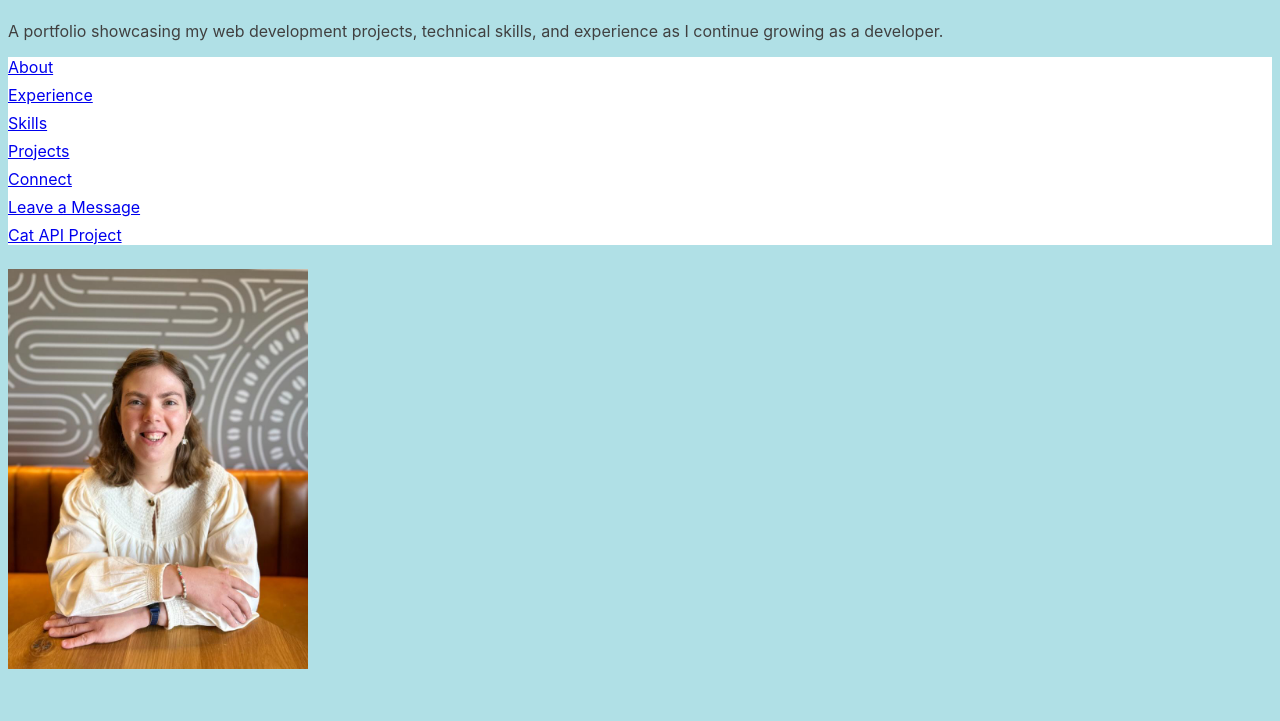
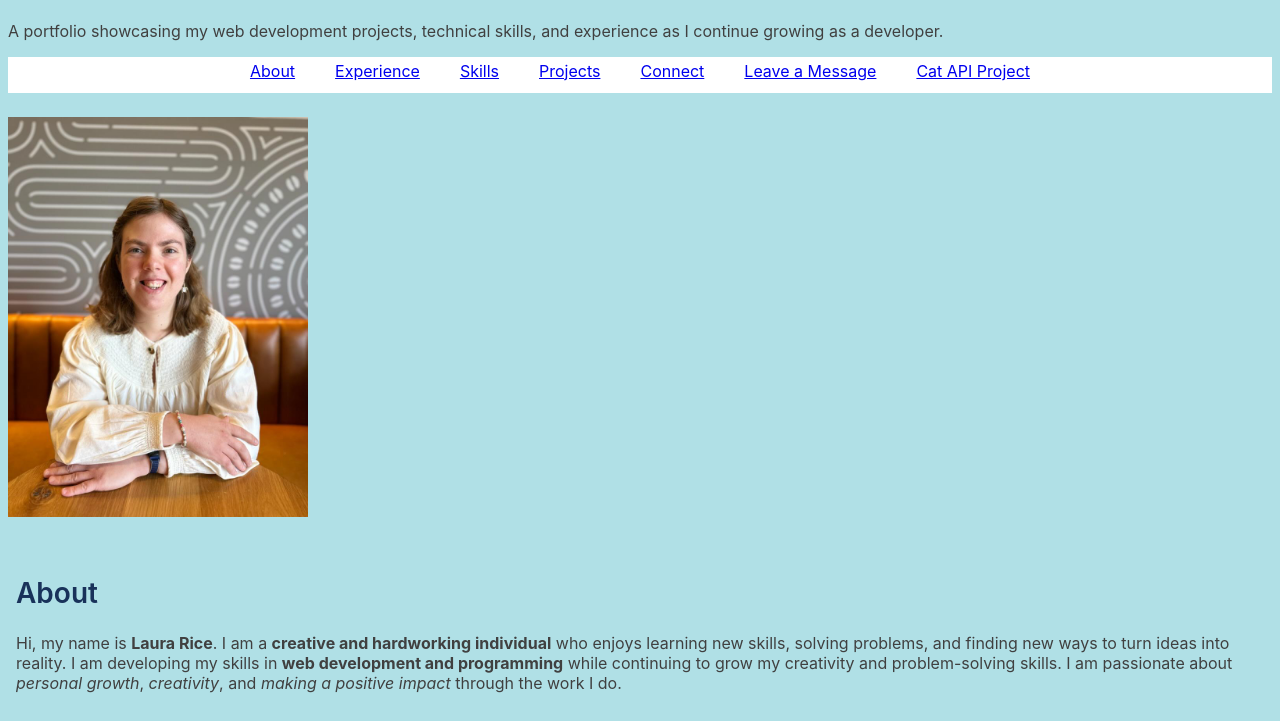
Before and after one commit to laurarice2000-tech/laura-rice-javascript, a plain HTML site: page index.html in a window 1280 px wide. Shown: the part 79-800 px from the top of the page. Drawn offline with Linux system fonts and the light colour scheme; no server answers.

Commit message:
Improve sticky navigation styling

```diff
--- a/css/index.css
+++ b/css/index.css
@@ -28,7 +28,24 @@ nav {
     margin-bottom: 24px;
     position: sticky;
     top: 0;
-    background-color: rgb(255, 255, 255);
+    background-color: white;
+    padding: 4px 0;
+}
+
+nav ul {
+    display: flex;
+    justify-content: center;
+    gap: 20px;
+    margin: 0;
+}
+
+nav a {
+    padding: 12px 10px;
+}
+
+nav a:hover {
+    background-color: rgb(45, 75, 125);
+    color: white;
 }
 
 img {
```
Also changed, not shown: index.html (+3 -1 lines).
